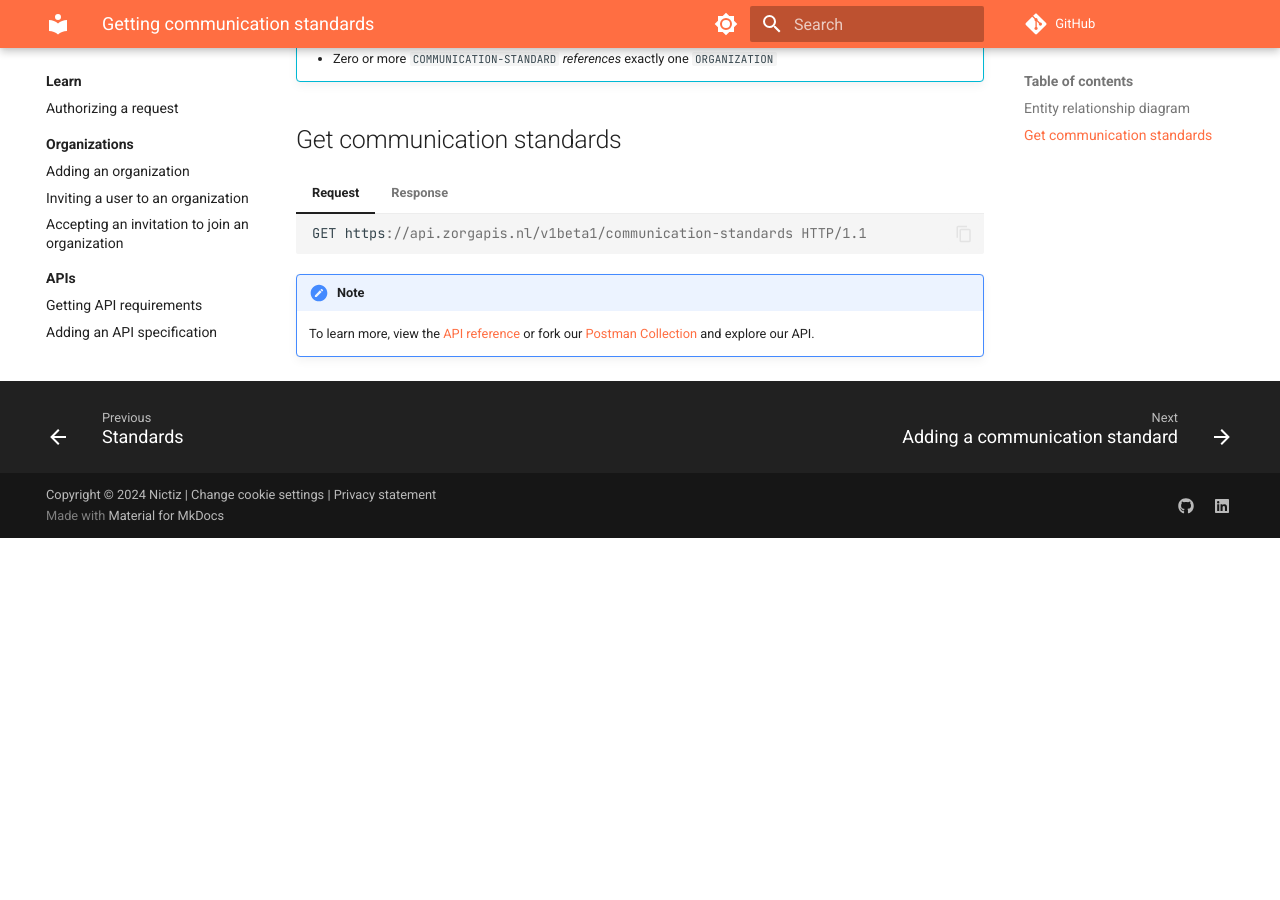
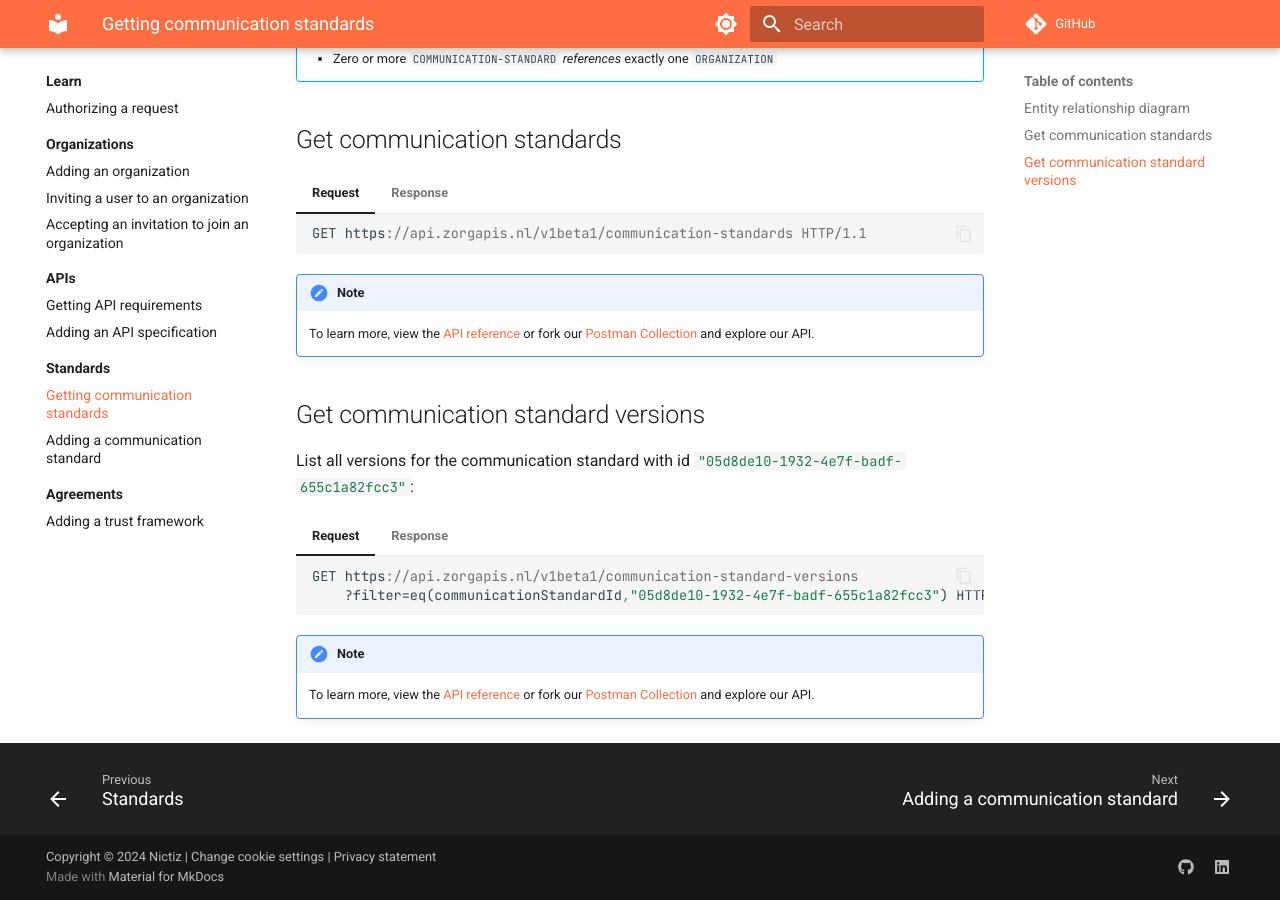
Before and after one commit to Nictiz/zorgapis-docs, an MkDocs documentation site: the page built from docs/learn/standards/getting-communication-standards.md, in a window 1280 px wide and 900 px high, scrolled down 640 px. Built offline with MkDocs 1.6.1 and Material for MkDocs 9.7.7, drawn with Linux system fonts in a browser that asks for light colours; comment, search, counter and statistics services are not loaded; before the commit the page ends 1178 px from its top, so only the background shows below that.

Commit message:
Update getting-communication-standards.md

````diff
--- a/docs/learn/standards/getting-communication-standards.md
+++ b/docs/learn/standards/getting-communication-standards.md
@@ -31,3 +31,31 @@
     or fork our [Postman Collection](
     https://www.postman.com/zorgapis/zorgapis/collection/6oerml3/zorgapis-api){: target="_blank" }
     and explore our API.
+
+## Get communication standard versions
+
+List all versions for the communication standard with id `#!js "05d8de10-1932-4e7f-badf-655c1a82fcc3"`:
+
+=== "Request"
+
+    ```json
+    GET https://api.zorgapis.nl/v1beta1/communication-standard-versions
+        ?filter=eq(communicationStandardId,"05d8de10-1932-4e7f-badf-655c1a82fcc3") HTTP/1.1
+    ```
+
+=== "Response"
+
+    ```json hl_lines="6"
+    HTTP/1.1 200 OK
+    Content-Type: application/json
+
+    --8<-- "learn/standards/snippets/get-communication-standard-versions_response.json"
+    ```
+
+!!! note
+
+    To learn more, view the [API reference](
+    https://oas.zorgapis.nl/#tag/communication-standard-versions/operation/listCommunicationStandardVersions){: target="_blank" }
+    or fork our [Postman Collection](
+    https://www.postman.com/zorgapis/zorgapis/collection/6oerml3/zorgapis-api){: target="_blank" }
+    and explore our API.
--- /dev/null
+++ b/docs/learn/standards/snippets/get-communication-standard-versions_response.json
@@ -0,0 +1,21 @@
+[
+  {
+    "id": "8ae84d7f-73e7-4f08-b839-c73c97128ada",
+    "name": "R5",
+    "description": "FHIR Specification 5.0.0",
+    "communicationStandardId": "05d8de10-1932-4e7f-badf-655c1a82fcc3",
+    "communicationStandard": {
+      "id": "05d8de10-1932-4e7f-badf-655c1a82fcc3",
+      "name": "FHIR"
+    },
+    "publishTime": "2023-03-26T12:00:00.0000000Z",
+    "semVer": {
+      "major": 5,
+      "minor": 0,
+      "patch": 0
+    },
+    "lifecycleState": "PUBLISHED",
+    "url": "https://hl7.org/fhir/R5"
+  },
+  ...
+]
````
